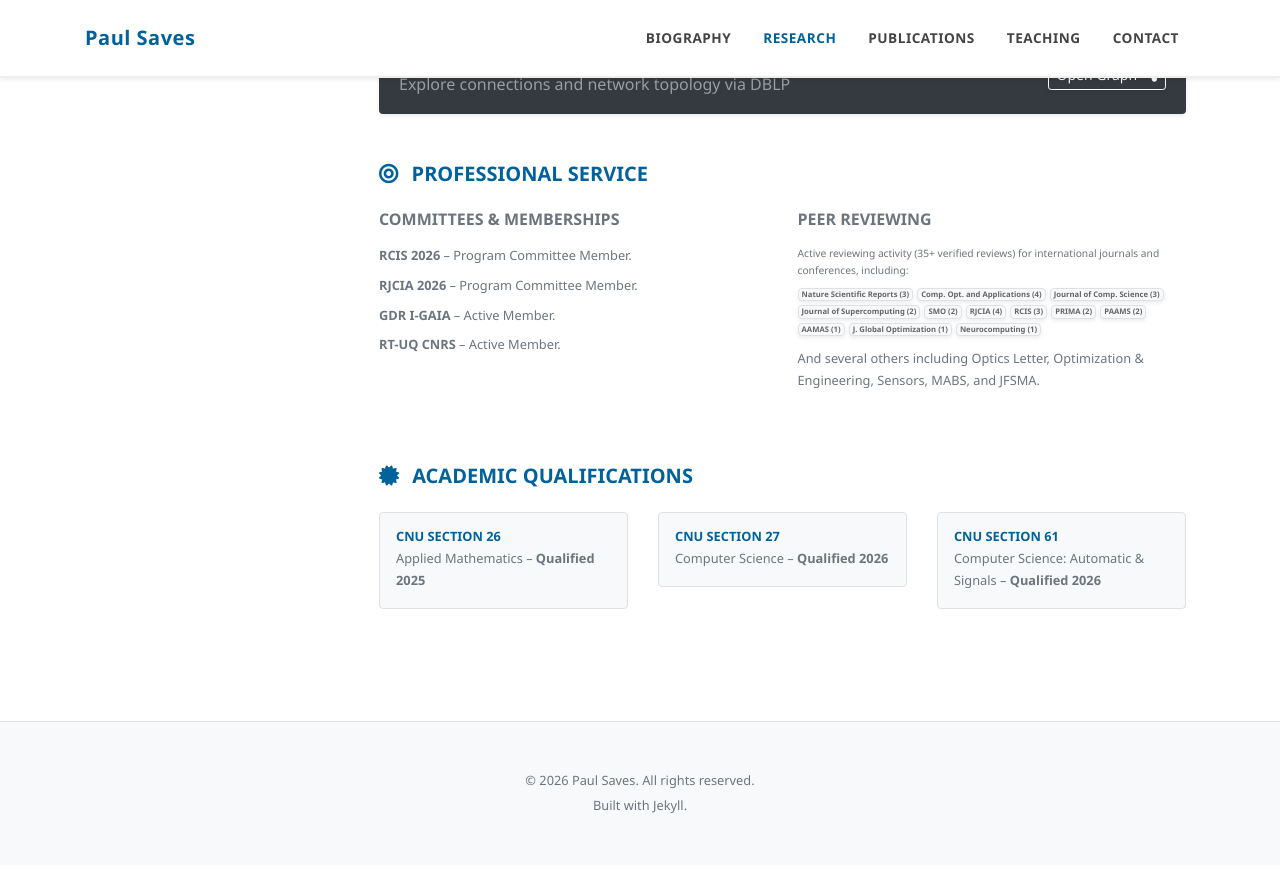
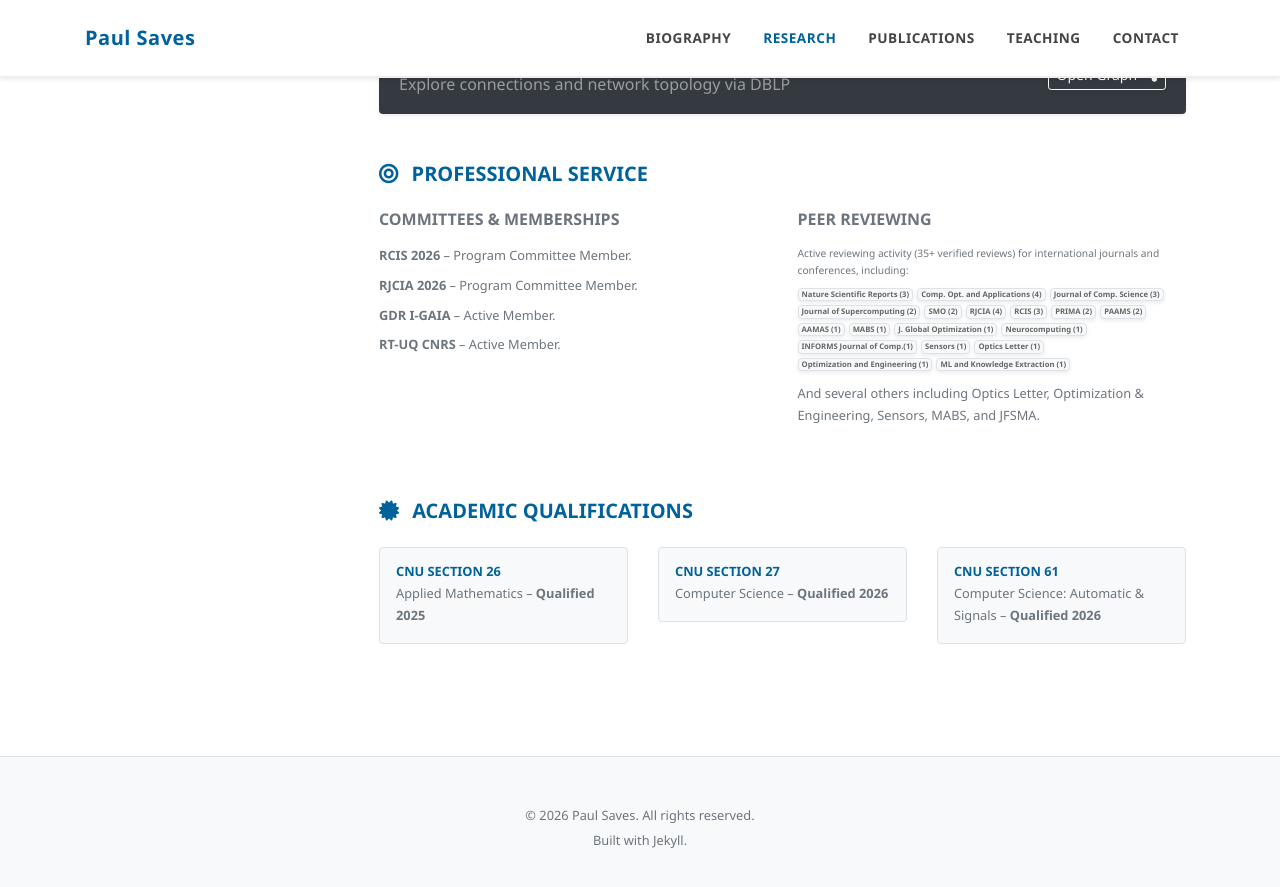
Before and after one commit to Paul-Saves/Paul-Saves.github.io, a Jekyll site: the page built from _pages/research.md, in a window 1280 px wide and 900 px high, scrolled down 3755 px. Shown: the top 887 px of the window. Built offline with Jekyll 4.4.1, drawn with Linux system fonts in a browser that asks for light colours; a style sheet for code colours, icons or effects is not loaded; before the commit the page ends 4620 px from its top, so only the background shows below that.

Commit message:
update reviews

```diff
--- a/_pages/research.md
+++ b/_pages/research.md
@@ -256,8 +256,14 @@ title: Research
             <span class="badge badge-light border mr-1 mb-1 shadow-sm">PRIMA (2)</span>
             <span class="badge badge-light border mr-1 mb-1 shadow-sm">PAAMS (2)</span>
             <span class="badge badge-light border mr-1 mb-1 shadow-sm">AAMAS (1)</span>
+            <span class="badge badge-light border mr-1 mb-1 shadow-sm">MABS (1)</span>
             <span class="badge badge-light border mr-1 mb-1 shadow-sm">J. Global Optimization (1)</span>
             <span class="badge badge-light border mr-1 mb-1 shadow-sm">Neurocomputing (1)</span>
+            <span class="badge badge-light border mr-1 mb-1 shadow-sm">INFORMS Journal of Comp.(1)</span>
+            <span class="badge badge-light border mr-1 mb-1 shadow-sm">Sensors (1)</span>
+            <span class="badge badge-light border mr-1 mb-1 shadow-sm">Optics Letter (1)</span>
+            <span class="badge badge-light border mr-1 mb-1 shadow-sm">Optimization and Engineering (1)</span>
+            <span class="badge badge-light border mr-1 mb-1 shadow-sm">ML and Knowledge Extraction (1)</span>
           </div>
           <p class="x-small text-muted mt-2 mb-0 italic">And several others including Optics Letter, Optimization & Engineering, Sensors, MABS, and JFSMA.</p>
         </div>
```
